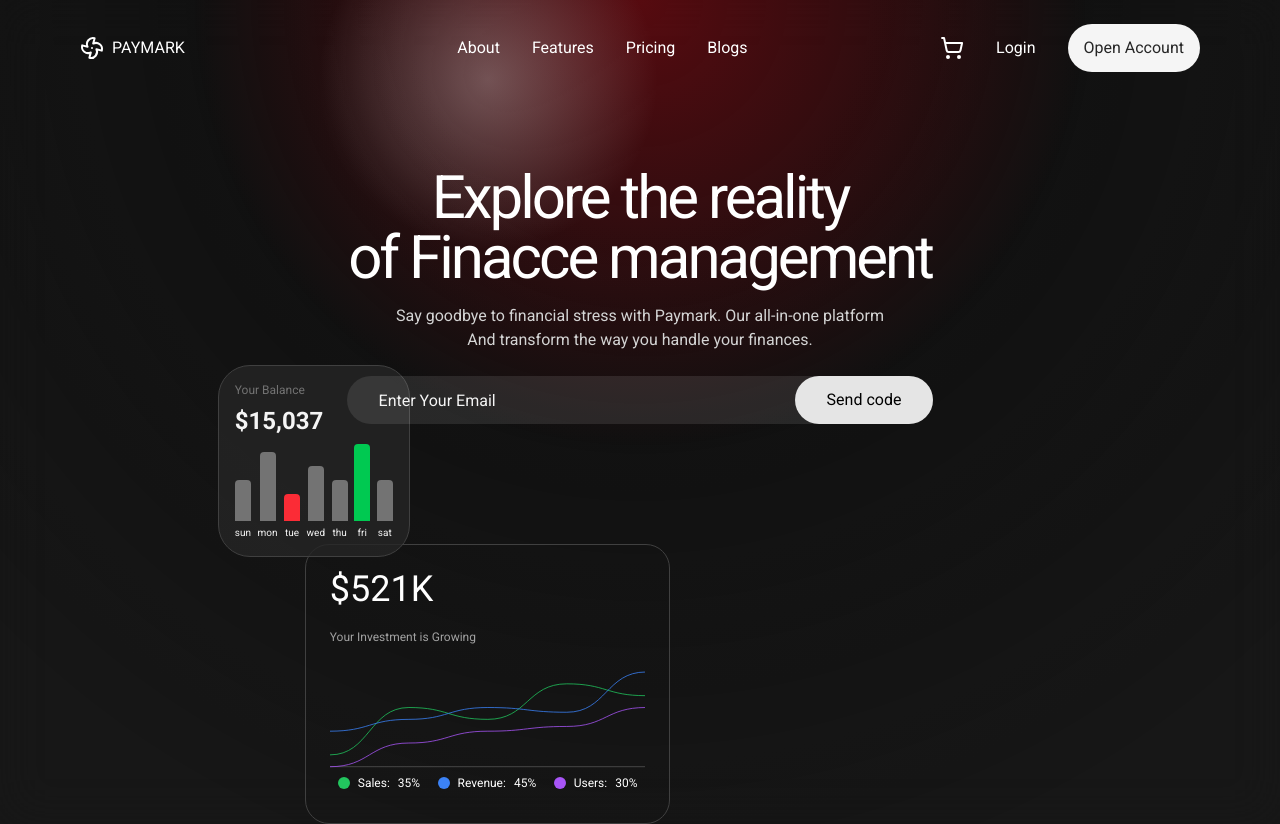
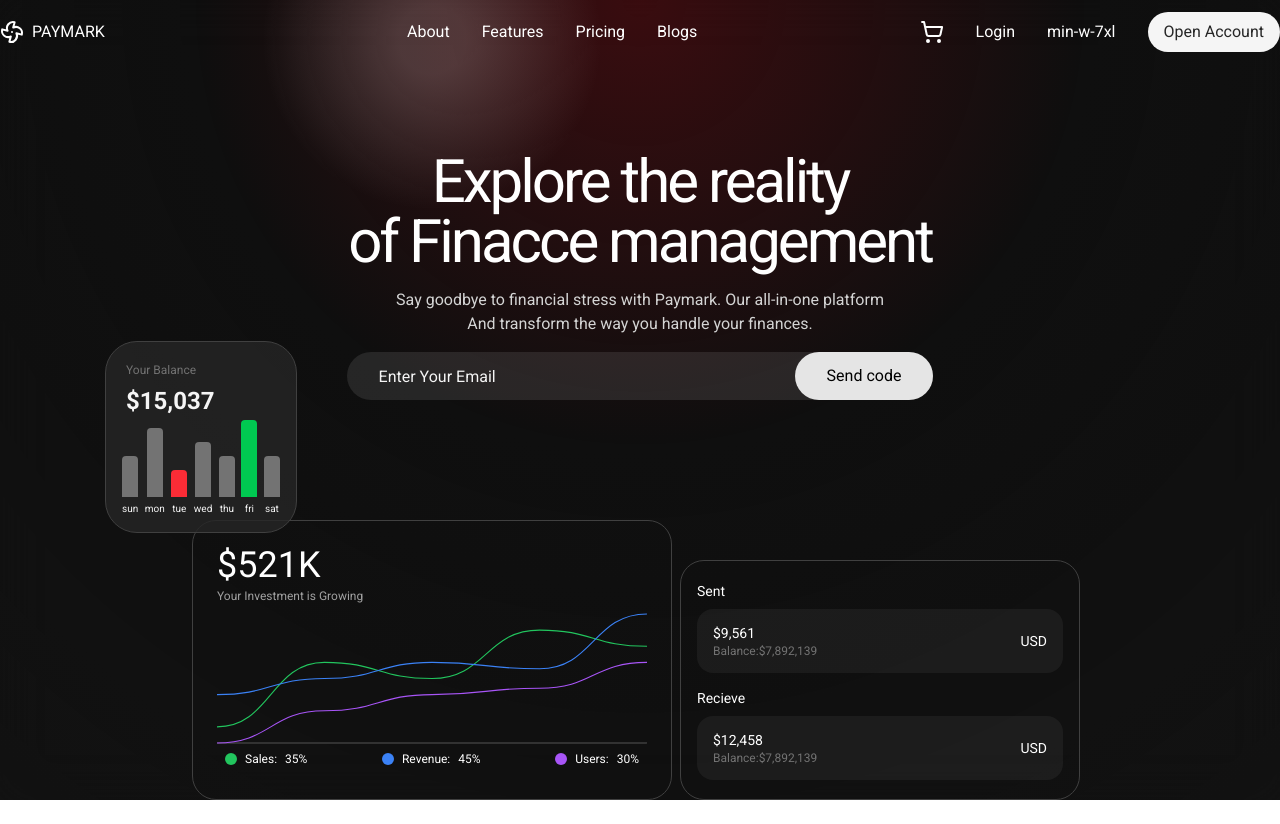
Before and after one commit to prasad-nikam/Heros, a React (Vite) app: page / in a window 1280 px wide. After the commit the page ends 800 px from the top, so only its background shows below. Built offline with nearby package versions, Linux system fonts and the light colour scheme.

Commit message:
add TransactionSummary card

```diff
--- a/src/pages/Paymark/Paymark.tsx
+++ b/src/pages/Paymark/Paymark.tsx
@@ -6,7 +6,7 @@ const Paymark = () => {
   return (
     <div
       className={cn(
-        "relative min-h-screen w-full pt-2",
+        "relative min-h-screen w-full pt-2 flex flex-col items-center justify-between",
         "z-0 overflow-hidden bg-neutral-900",
       )}
     >
@@ -15,20 +15,26 @@ const Paymark = () => {
 
       <div
         className={cn(
-          "pointer-events-none absolute top-0 left-1/2 -z-9 size-1000 -translate-x-1/2 opacity-50",
+          "pointer-events-none absolute top-0 left-1/2 -z-9 size-1000 -translate-x-1/2 opacity-30",
           "bg-[radial-gradient(circle_at_top,var(--color-red-800)_0%,transparent_10%)]",
         )}
       ></div>
       <div
         className={cn(
           "pointer-events-none absolute top-0 left-1/2 -z-10 size-1000 -translate-x-1/2 opacity-60 backdrop-blur-xl",
-          "bg-[radial-gradient(circle_at_top,var(--color-neutral-950)_5%,transparent_20%)]",
+          "bg-[radial-gradient(circle_at_top,var(--color-neutral-950)_10%,transparent_40%)]",
         )}
       ></div>
       <div
         className={cn(
-          "pointer-events-none absolute -top-180 -left-78 -z-8 size-400",
-          "bg-[radial-gradient(var(--color-neutral-100)_0%,transparent_15%)] opacity-30",
+          "pointer-events-none absolute -top-190 -left-92 -z-8 size-400",
+          "bg-[radial-gradient(var(--color-red-100)_3%,transparent_15%)] opacity-20",
+        )}
+      ></div>
+      <div
+        className={cn(
+          "pointer-events-none absolute -top-190 -left-92 -z-8 size-400",
+          "bg-[linear-gradient(var(--color-red-500)_3%,transparent_15%)] opacity-50",
         )}
       ></div>
     </div>
--- a/src/pages/Paymark/sections/Hero/BalanceCard.tsx
+++ b/src/pages/Paymark/sections/Hero/BalanceCard.tsx
@@ -12,8 +12,8 @@ const BalanceCard: React.FC<BalanceCardProps> = ({ arr }: BalanceCardProps) => {
     return (
         <div className="absolute size-48 bg-neutral-800/80 border border-neutral-700 rounded-4xl -top-45 -left-22">
             <div className="relative flex flex-col justify-between h-full w-full p-4">
-                <div className="text-xs text-neutral-500">Your Balance</div>
-                <div className="text-2xl text-neutral-100 font-bold">$15,037</div>
+                <div className="text-xs pl-1 pt-1 text-neutral-500">Your Balance</div>
+                <div className="text-2xl pl-1 pt-1 text-neutral-100 font-bold">$15,037</div>
                 <div className="flex h-24 justify-between">
                     {arr.map((i, idx) => (
                         <div key={idx} className="h-full flex flex-col items-center justify-end gap-1">
--- a/src/pages/Paymark/sections/Hero/Hero.tsx
+++ b/src/pages/Paymark/sections/Hero/Hero.tsx
@@ -1,21 +1,22 @@
 import InvestmentCard from "./InvestmentCard";
+import TransactionSummary from "./TransactionSummary";
 
 const Hero = () => {
   return (
-    <div className="relative z-10 mt-20 selection:bg-white selection:text-black">
+    <div className="relative z-10 pt-15 selection:bg-white selection:text-black">
       <div className="flex flex-col items-center justify-center text-white">
         <div className="tracking-tighter md:text-6xl">Explore the reality</div>
         <div className="tracking-tighter md:text-6xl">
           of Finacce management
         </div>
-        <div className="text-md mt-4 text-neutral-300">
+        <div className="text-md pt-4 text-neutral-300">
           Say goodbye to financial stress with Paymark. Our all-in-one platform
         </div>
-        <div className="text-md text-neutral-300">
+        <div className="text-md text-neutral-300 pb-4">
           And transform the way you handle your finances.
         </div>
 
-        <div className="relative z-20 mt-6 inline-flex h-12 items-center rounded-full bg-neutral-100/10">
+        <div className="relative z-20 inline-flex h-12 items-center rounded-full bg-neutral-100/10">
           <input
             type="email"
             name="email"
@@ -28,10 +29,10 @@ const Hero = () => {
           </button>
 
         </div>
-        <div className="h-100 w-full flex justify-between items-end">
+        <div className="h-100 w-full flex justify-between items-end gap-2">
           <div className="w-100 h-36 rounded-3xl"></div>
           <div className="relative w-120 h-70 rounded-3xl"> <InvestmentCard /> </div>
-          <div className="w-100 h-50 rounded-3xl"></div>
+          <div className=""><TransactionSummary /></div>
           <div className="w-100 h-36 rounded-3xl"></div>
           <div></div>
         </div>
--- /dev/null
+++ b/src/pages/Paymark/sections/Hero/TransactionSummary.tsx
@@ -0,0 +1,42 @@
+const TransactionSummary = () => {
+    return (
+        <div className="w-100 h-60 p-4 rounded-3xl flex flex-col items-center justify-around border border-neutral-700 text-sm gap-2">
+            <div className="w-full">
+                <div className="text-sm pb-2">
+                    Sent
+                </div>
+                <div className="flex h-16 justify-between items-center bg-neutral-50/5 px-4 py-2 rounded-2xl">
+                    <div>
+                        <div className="text-sm">$9,561</div>
+                        <div className="text-xs text-neutral-500">
+                            Balance:$7,892,139
+                        </div>
+                    </div>
+                    <div>
+                        USD
+                    </div>
+                </div>
+
+            </div>
+            <div className="w-full">
+                <div className="text-sm pb-2">
+                    Recieve
+                </div>
+                <div className="flex h-16 justify-between items-center bg-neutral-50/5 px-4 py-2 rounded-2xl">
+                    <div>
+                        <div className="text-sm">$12,458</div>
+                        <div className="text-xs text-neutral-500">
+                            Balance:$7,892,139
+                        </div>
+                    </div>
+                    <div>
+                        USD
+                    </div>
+                </div>
+
+            </div>
+        </div>
+    )
+}
+
+export default TransactionSummary
--- a/src/pages/Paymark/sections/Navbar.tsx
+++ b/src/pages/Paymark/sections/Navbar.tsx
@@ -2,23 +2,23 @@ import { Fan, ShoppingCart } from "lucide-react";
 
 const Navbar = () => {
   return (
-    <div className="z-9 mx-5 flex items-center justify-between py-4 text-white md:mx-20">
+    <div className="z-9 min-w-7xl mx-5 flex items-center justify-between py-1 text-white md:mx-20">
       <div className="flex gap-2">
         <Fan />
         <div>PAYMARK</div>
       </div>
       <div className="ml-20 flex items-center justify-between gap-8">
-        <button className="hover:text-gray-300">About</button>
-        <button className="hover:text-gray-300">Features</button>
-        <button className="hover:text-gray-300">Pricing</button>
-        <button className="hover:text-gray-300">Blogs</button>
+        <button className="hover:text-gray-300 cursor-pointer">About</button>
+        <button className="hover:text-gray-300 cursor-pointer">Features</button>
+        <button className="hover:text-gray-300 cursor-pointer">Pricing</button>
+        <button className="hover:text-gray-300 cursor-pointer">Blogs</button>
       </div>
       <div className="flex items-center justify-between gap-8">
         <button>
           <ShoppingCart />
         </button>
-        <button>Login</button>
-        <button className="h-12 rounded-full bg-neutral-100 px-4 text-neutral-800 hover:bg-neutral-400 cursor-pointer">
+        <button>Login</button>min-w-7xl
+        <button className="h-10 rounded-full bg-neutral-100 px-4 text-neutral-800 hover:bg-neutral-400 cursor-pointer">
           Open Account
         </button>
       </div>
```
Also changed, not shown: src/pages/Paymark/sections/Hero/PaymentCard.tsx (added), src/pages/Paymark/sections/Hero/PaymentHistory.tsx (deleted), src/pages/Paymark/sections/Hero/TransactionCard.tsx (deleted), src/pages/Paymark/sections/Hero/TransactionsList.tsx (added).
